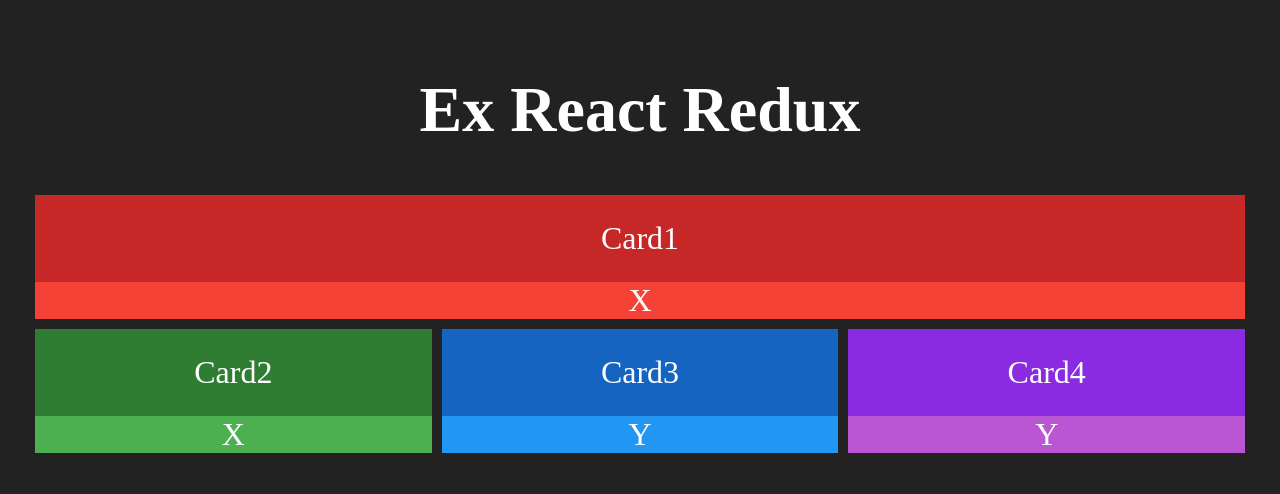
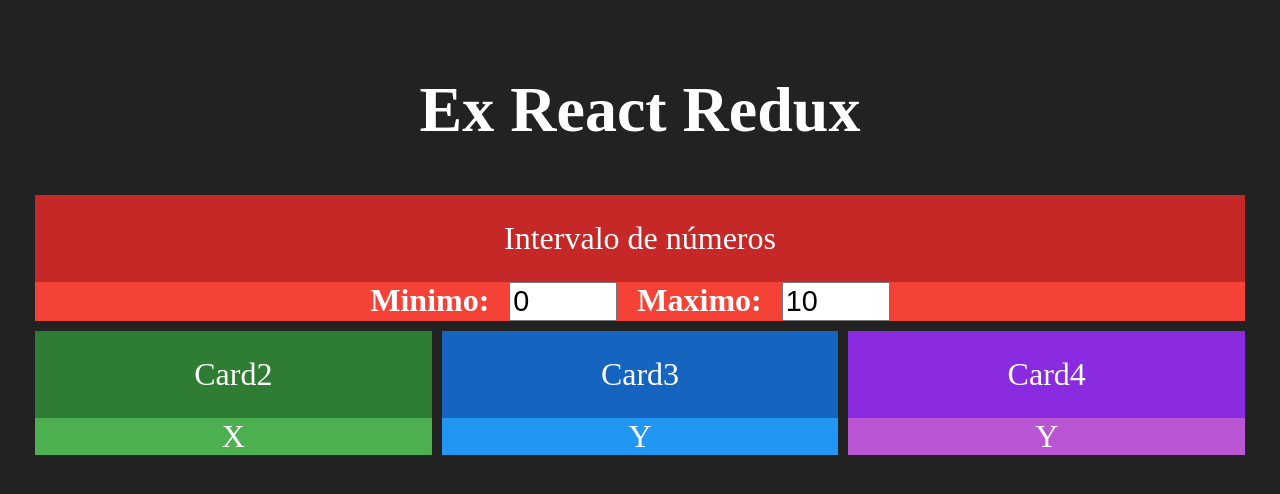
Before and after one commit to zYumoto/State-Maneger-with-Redux, a React (Create React App) app: page / in a window 1280 px wide. Shown: the top 494 px of the page. Built offline with nearby package versions, Linux system fonts and the light colour scheme.

Commit message:
add: Intervals

```diff
--- a/src/App.js
+++ b/src/App.js
@@ -1,5 +1,7 @@
 import logo from './logo.svg';
 import './App.css';
+
+import Intervalo from './Components/Intervalo';
 import Card from './Components/Card';
 
 function App() {
@@ -7,7 +9,7 @@
     <div className="App">
       <h1>Ex React Redux</h1>
       <div className='linha'>
-        <Card title='Card1' red>X</Card>
+        <Intervalo></Intervalo>
       </div>
       <div className='linha'>
       <Card title='Card2' green>X</Card>
--- /dev/null
+++ b/src/Components/Intervalo.css
@@ -0,0 +1,6 @@
+.Intervalo input{
+        font-size: 1.8rem;
+        margin-left: 20px;
+        margin-right: 20px;
+        width: 100px;
+}
--- /dev/null
+++ b/src/Components/Intervalo.jsx
@@ -0,0 +1,20 @@
+import './Intervalo.css'
+import React from 'react'
+import Card from './Card'
+
+export default props =>{
+    return(
+        <Card title='Intervalo de números' red>
+           <div className='Intervalo'>
+           <span>
+                <strong>Minimo:</strong>
+                <input type="number" value={0} readOnly/>
+            </span>
+            <span>
+                <strong>Maximo:</strong>
+                <input type="number" value={10} readOnly/>
+            </span>
+           </div>
+        </Card>
+    )
+}
```
